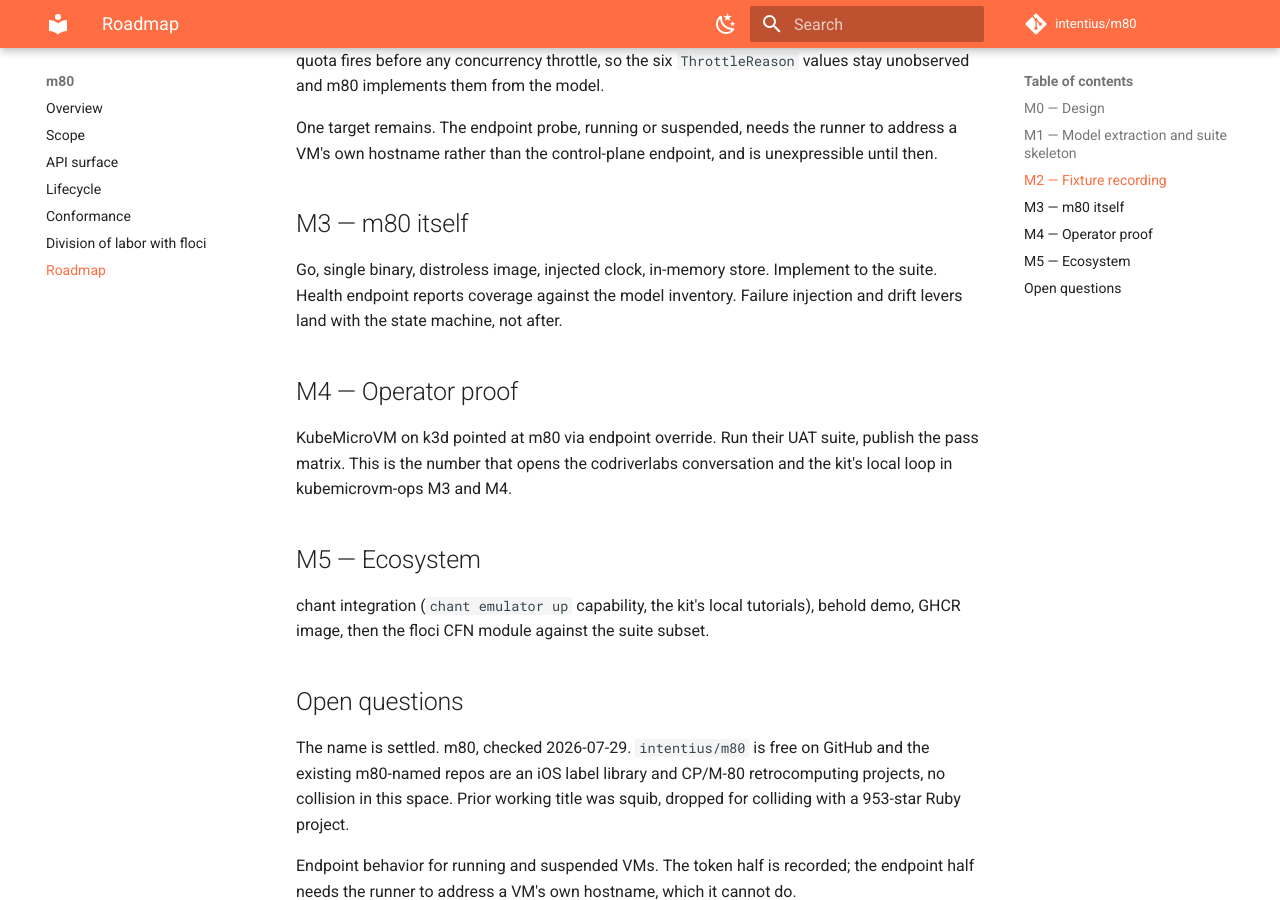
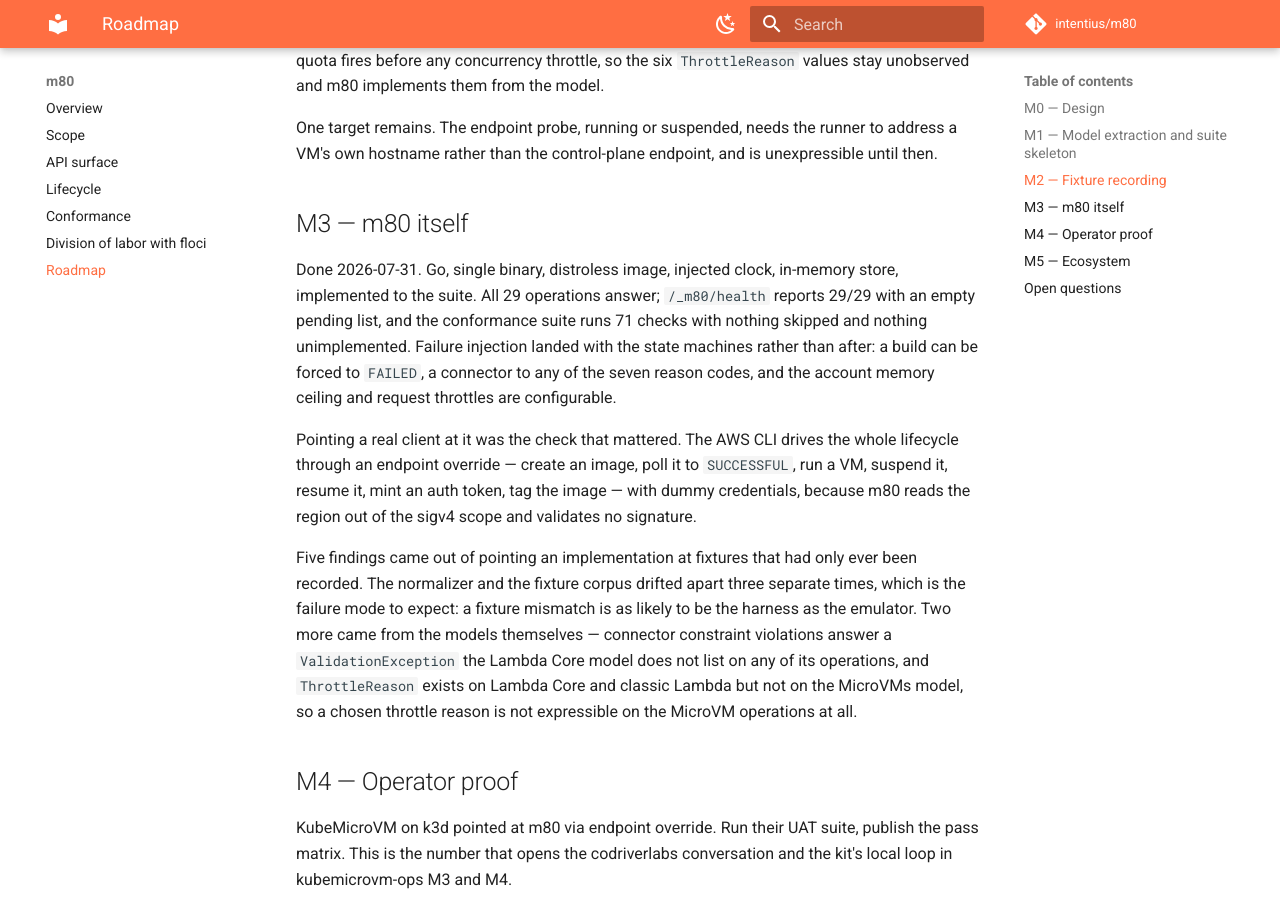
Before and after one commit to INTENTIUS/m80, an MkDocs documentation site: the page built from docs/roadmap.md, in a window 1280 px wide and 900 px high, scrolled down 883 px. Built offline with MkDocs 1.6.1 and Material for MkDocs 9.7.7, drawn with Linux system fonts in a browser that asks for light colours; comment, search, counter and statistics services are not loaded.

```diff
--- a/docs/roadmap.md
+++ b/docs/roadmap.md
@@ -20,7 +20,11 @@
 
 ## M3 — m80 itself
 
-Go, single binary, distroless image, injected clock, in-memory store. Implement to the suite. Health endpoint reports coverage against the model inventory. Failure injection and drift levers land with the state machine, not after.
+Done 2026-07-31. Go, single binary, distroless image, injected clock, in-memory store, implemented to the suite. All 29 operations answer; `/_m80/health` reports 29/29 with an empty pending list, and the conformance suite runs 71 checks with nothing skipped and nothing unimplemented. Failure injection landed with the state machines rather than after: a build can be forced to `FAILED`, a connector to any of the seven reason codes, and the account memory ceiling and request throttles are configurable.
+
+Pointing a real client at it was the check that mattered. The AWS CLI drives the whole lifecycle through an endpoint override — create an image, poll it to `SUCCESSFUL`, run a VM, suspend it, resume it, mint an auth token, tag the image — with dummy credentials, because m80 reads the region out of the sigv4 scope and validates no signature.
+
+Five findings came out of pointing an implementation at fixtures that had only ever been recorded. The normalizer and the fixture corpus drifted apart three separate times, which is the failure mode to expect: a fixture mismatch is as likely to be the harness as the emulator. Two more came from the models themselves — connector constraint violations answer a `ValidationException` the Lambda Core model does not list on any of its operations, and `ThrottleReason` exists on Lambda Core and classic Lambda but not on the MicroVMs model, so a chosen throttle reason is not expressible on the MicroVM operations at all.
 
 ## M4 — Operator proof
 
```
Also changed, not shown: README.md (+33 -1 lines), 4 other files.
